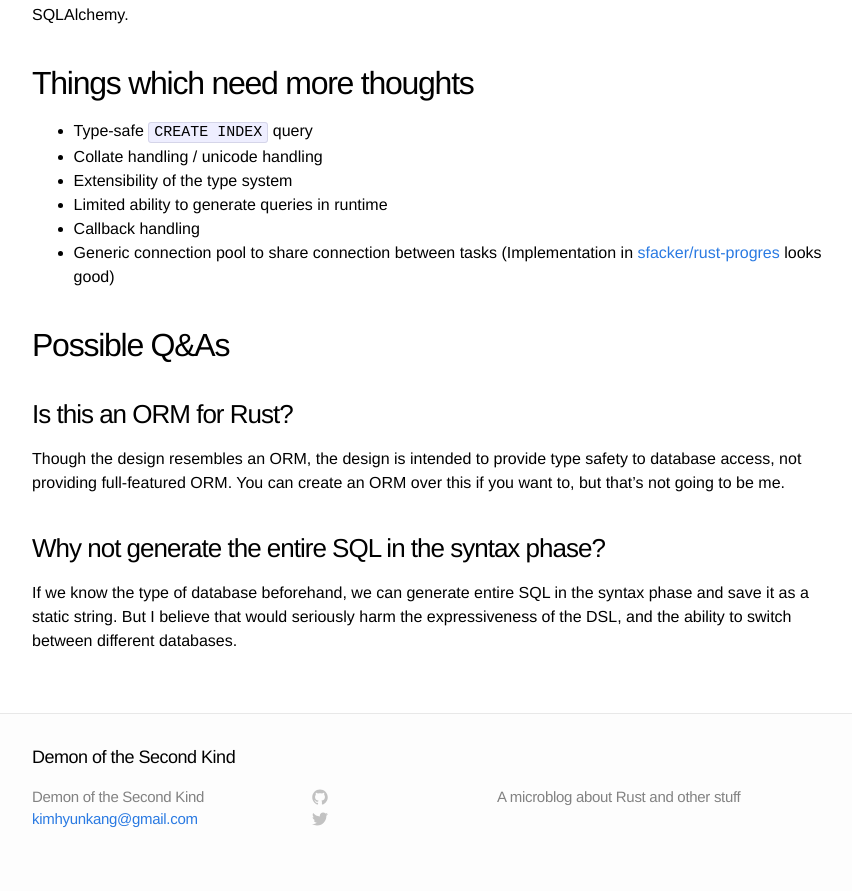
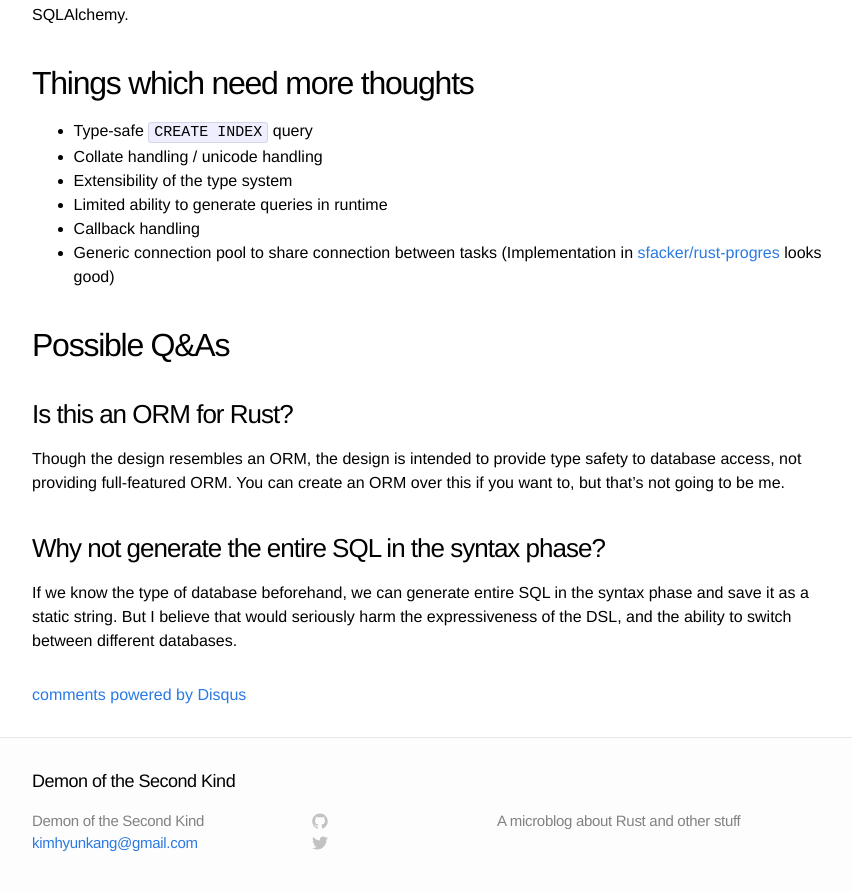
Before and after one commit to kimhyunkang/blog, a Jekyll site: the page built from _posts/2014-06-16-rust-rfc-libsql.markdown, in a window 1280 px wide and 900 px high, scrolled down 4303 px. Shown: the top 891 px of the window, without its empty margins (208-1060 px from the left). Built offline with Jekyll 4.4.1, drawn with Linux system fonts in a browser that asks for light colours; comment, search, counter and statistics services are not loaded; part of the change alters nothing that is shown.

Commit message:
Add comments part

```diff
--- a/_layouts/post.html
+++ b/_layouts/post.html
@@ -13,3 +13,21 @@ layout: default
   </article>
 
 </div>
+
+{% if page.comments %}
+  <div id="disqus_thread"></div>
+  <script type="text/javascript">
+    /* * * CONFIGURATION VARIABLES: EDIT BEFORE PASTING INTO YOUR WEBPAGE * * */
+    var disqus_shortname = 'kimhyunkang-github-io-blog'; // required: replace example with your forum shortname
+    var disqus_identifier = '{{ page.id }}';
+
+    /* * * DON'T EDIT BELOW THIS LINE * * */
+    (function() {
+      var dsq = document.createElement('script'); dsq.type = 'text/javascript'; dsq.async = true;
+      dsq.src = '//' + disqus_shortname + '.disqus.com/embed.js';
+      (document.getElementsByTagName('head')[0] || document.getElementsByTagName('body')[0]).appendChild(dsq);
+      })();
+  </script>
+  <noscript>Please enable JavaScript to view the <a href="http://disqus.com/?ref_noscript">comments powered by Disqus.</a></noscript>
+  <a href="http://disqus.com" class="dsq-brlink">comments powered by <span class="logo-disqus">Disqus</span></a>
+{% endif %}
```
